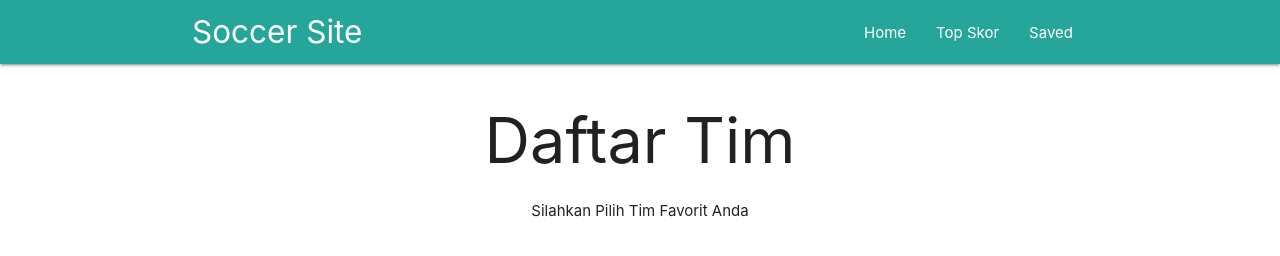
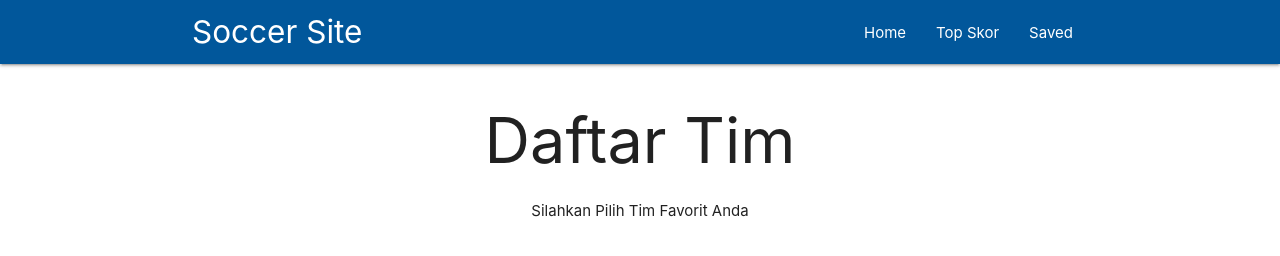
Before and after one commit to HMsyah23/Hmsyah23s, a plain HTML site: page index.html in a window 1280 px wide. Drawn offline with Linux system fonts and the light colour scheme; no server answers.

Commit message:
catatan perubahan

```diff
--- a/index.html
+++ b/index.html
@@ -15,7 +15,7 @@
 
 <body>
     <!-- Navigasi -->
-    <nav class="teal lighten-1" role="navigation">
+    <nav class="light-blue darken-4" role="navigation">
         <div class="nav-wrapper container">
             <a href="index.html" class="brand-logo" id="logo-container">Soccer Site</a>
             <a href="#" class="sidenav-trigger" data-target="nav-mobile">☰</a>
```
